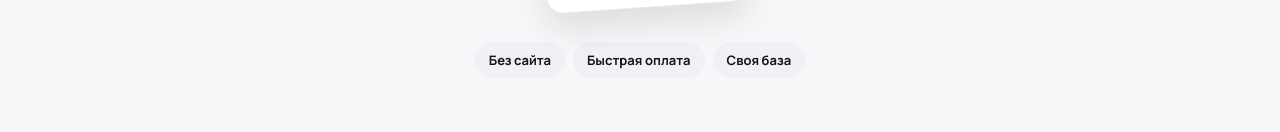
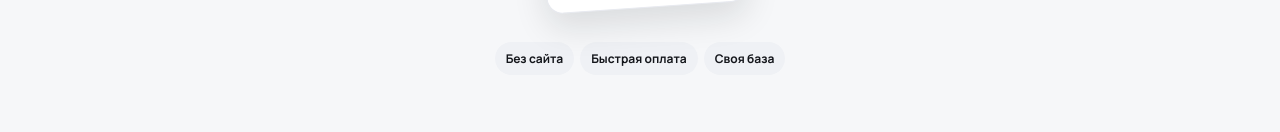
Before and after one commit to lexraden/botify, a Vue app in the folder webapp/: page /onboarding/welcome in a window 1280 px wide. Shown: the part 335-467 px from the top of the page. Built offline with nearby package versions, Linux system fonts and the light colour scheme; a web font is replaced by a local one.

Commit message:
Keep intro chips on a single line
Co-Authored-By: Claude Opus 5 <noreply@anthropic.com>
Claude-Session: https://claude.ai/code/session_01DEzDC6AURTgjBFdGYkZSLX

```diff
--- a/webapp/src/views/WelcomeView.vue
+++ b/webapp/src/views/WelcomeView.vue
@@ -78,10 +78,11 @@ h1 {
   background: var(--green-soft); color: var(--green-text); border: 1px solid var(--border);
   border-radius: 14px; padding: 9px 13px; font-size: 13px; font-weight: 800;
 }
-.chips { display: flex; gap: 8px; justify-content: center; flex-wrap: wrap; margin-top: 34px; }
+/* три плашки держим в одну строку даже на узких экранах */
+.chips { display: flex; gap: 6px; justify-content: center; flex-wrap: nowrap; margin-top: 34px; }
 .chips span {
-  background: var(--surface2); border-radius: 20px; padding: 9px 14px;
-  font-size: 13px; font-weight: 700;
+  background: var(--surface2); border-radius: 20px; padding: 8px 11px;
+  font-size: 12px; font-weight: 700; white-space: nowrap;
 }
 .actions {
   position: fixed; left: 0; right: 0; bottom: 0; padding: 14px 20px 26px;
```
Also changed, not shown: 4 other files (tests, documents, lock files or other folders).
